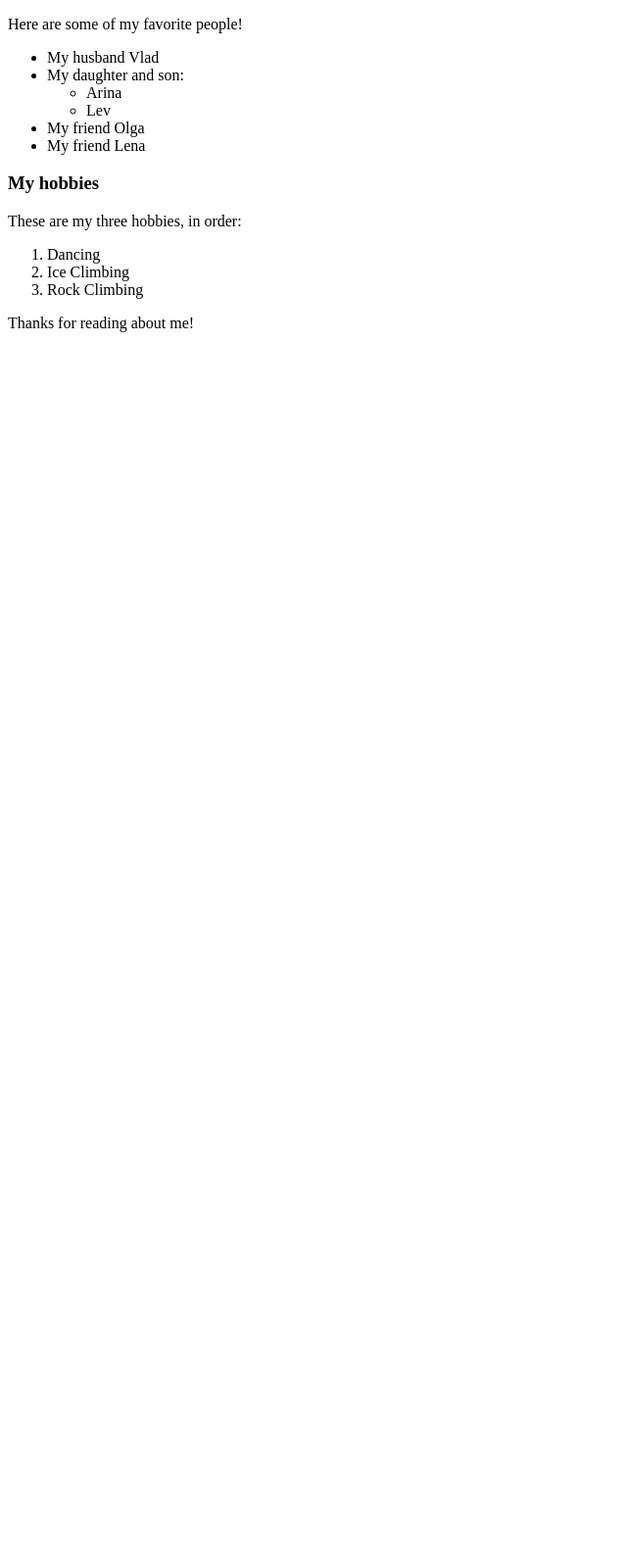
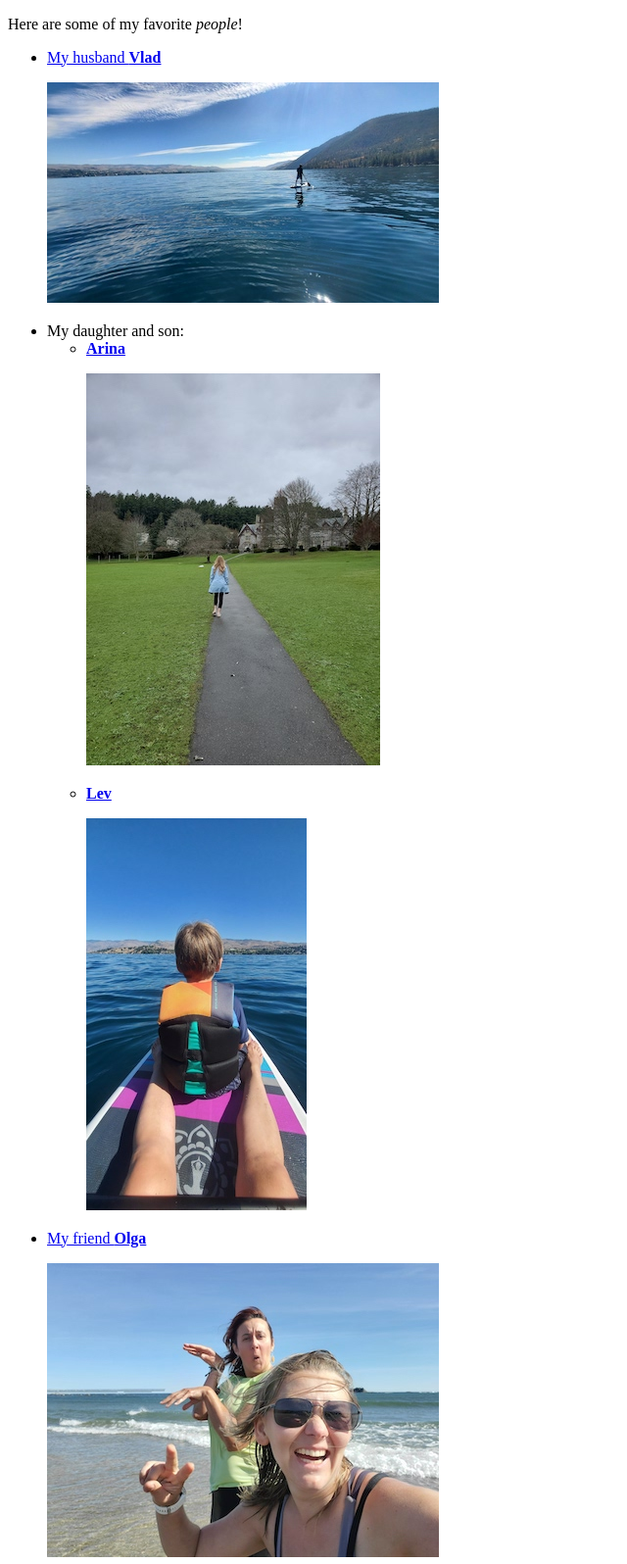
Before and after one commit to NataliyaZhuravleva/my-first-webpage, a plain HTML site: page favorite-things.html in a window 1280 px wide. Shown: the part 152-1748 px from the top of the page at 98% size, without its empty margins (0-640 px from the left). Before the commit the page ends 800 px from the top, so only its background shows below. Drawn offline with Linux system fonts and the light colour scheme.

Commit message:
favorite-things updates with the photos

```diff
--- a/favorite-things.html
+++ b/favorite-things.html
@@ -8,25 +8,57 @@
   <h2>These are a few of my favorite things.</h2>
 
   <h3>People</h3>
-  <p>Here are some of my favorite people!</p>
+  <p>Here are some of my favorite <em>people</em>!</p>
   <ul>
-    <li>My husband Vlad</li>
-    <li>My daughter and son:
+    <li>
+      <a href="http://www.example.com/christopher.html">
+        My husband <strong>Vlad</strong>
+        <p><img src="img/Vlad.jpg" alt="A photo of Vlad"></p>
+      </a>
+    </li>
+    <li>
+      My daughter and son:
       <ul>
-        <li>Arina</li>
-        <li>Lev</li>
+        <li>
+          <a href="http://www.example.com/steve.html">
+            <strong>Arina</strong>
+            <p><img src="img/Arina.jpg" alt="A photo of Arina"></p>
+          </a>
+        </li>
+        <li>
+          <a href="http://www.example.com/carol.htm">
+            <strong>Lev</strong>
+            <p><img src="img/Lev.jpg" alt="A photo of Lev"></p>
+          </a>
+        </li>
       </ul>
     </li>
-    <li>My friend Olga</li>
-    <li>My friend Lena</li>
+    <li>
+      <a href="http://www.example.com/jessica.html">
+        My friend <strong>Olga</strong>
+        <p><img src="img/Olga.jpg" alt="A photo of Olga"></p>
+      </a>
+    </li>
+    <li>
+      <a href="http://www.example.com/candy.html">
+        My friend <strong>Michael</strong>
+        <p><img src="img/Michael.jpg" alt="A photo of Michael"></p>
+      </a>
+    </li>
   </ul>
 
   <h3>My hobbies</h3>
   <p>These are my three hobbies, in order:</p>
   <ol>
-    <li>Dancing</li>
-    <li>Ice Climbing</li>
-    <li>Rock Climbing</li>
+    <li>Dancing
+      <p><img src="img/dancing.jpg" alt="A photo of my dance concert"></p>
+    </li>
+    <li>Ice Climbing
+      <p><img src="img/iceclimbing.jpg" alt="A photo of my iceclimbing"></p>
+    </li>
+    <li>Rock Climbing
+      <p><img src="img/rockclimbing.jpg" alt="A photo of my rockclimbing"></p>
+    </li>
   </ol>
 
   <p>Thanks for reading about me!</p>
```
Also changed, not shown: my-first-webpage.html (+6 -2 lines), img/Arina.jpg (added), img/Lev.jpg (added), img/Michael.jpg (added), img/Natalie.jpg (added), img/Olga.jpg (added), img/Vlad.jpg (added), img/dancing.jpg (added), img/iceclimbing.jpg (added), img/rockclimbing.jpg (added).
